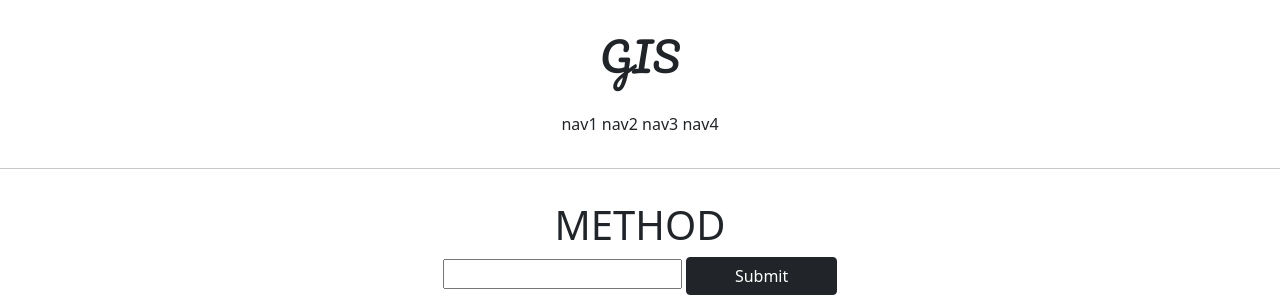
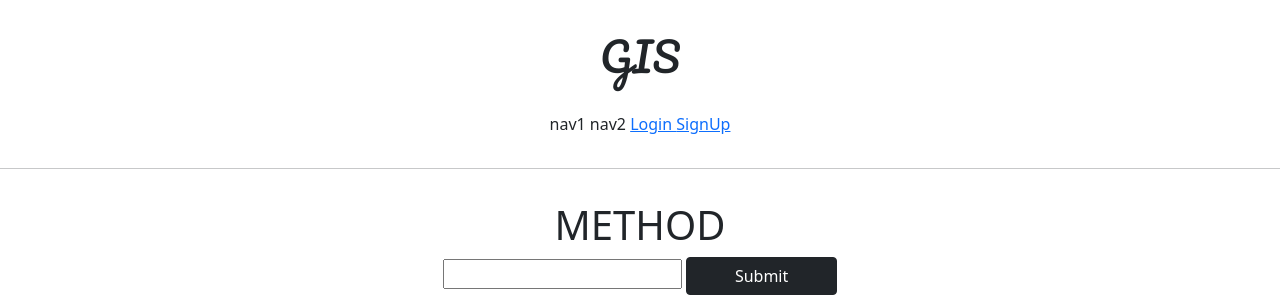
Before and after one commit to Jeongp4939/JH, a Django app: page /accountapp/hello_world/ in a window 1280 px wide. Shown: the top 308 px of the page. Run offline with Django 3.2, Linux system fonts and the light colour scheme; parts of the project's set-up code (start-up, migrations or seed data) failed here and were passed over.

Commit message:
7/14 commit 3

```diff
--- a/accountapp/templates/accountapp/create.html
+++ b/accountapp/templates/accountapp/create.html
@@ -1,6 +1,7 @@
 {% extends 'base.html' %}
 
 {% block content %}
+
 <div class="text-center">
     <div class="m-5">
         <h4>Sign Up</h4>
--- a/templates/header.html
+++ b/templates/header.html
@@ -5,8 +5,26 @@
     <div class="gis_header_button">
         <span>nav1</span>
         <span>nav2</span>
-        <span>nav3</span>
-        <span>nav4</span>
+
+
+        {% if not user.is_authenticated %}
+        <span>
+            <a href="{% url 'accountapp:login' %}">
+                Login
+            </a>
+        </span>
+        <span>
+            <a href="{% url 'accountapp:create' %}">
+                SignUp
+            </a>
+        </span>
+        {% else %}
+        <span>
+            <a href="{% url 'accountapp:logout' %}">
+                Logout
+            </a>
+        </span>
+        {% endif %}
     </div>
 
 </div>
```
